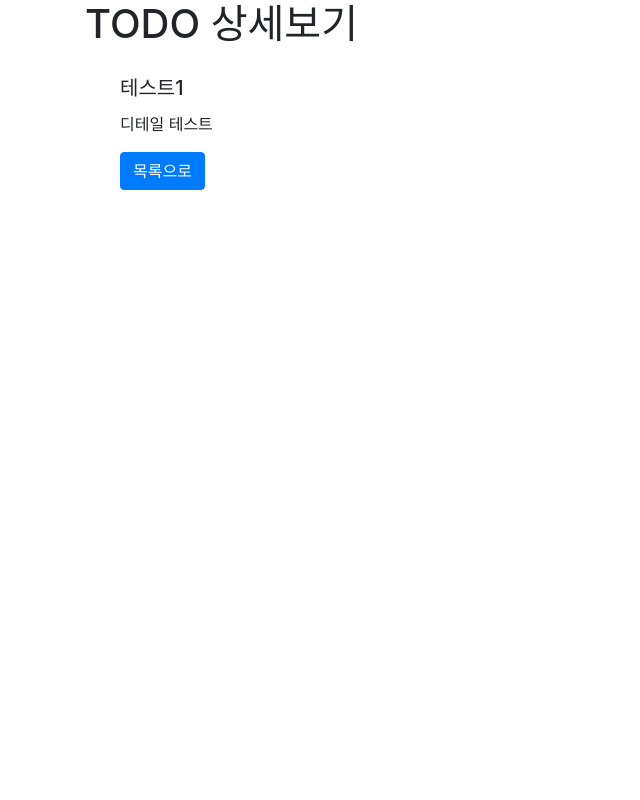
After one commit to onlynyang/Todo-List-Practice, a Django app: page /1/ in a window 1280 px wide. The commit adds this page. Shown: the whole page, without its empty margins (0-640 px from the left). Run offline with Django 5.2, Linux system fonts and the light colour scheme; data comes from the database, SQL or seed files in the repository; both versions use the stored data as it was after the commit; some libraries are stand-ins or nearby versions.

Commit message:
Feat: Todo 상세 조회 기능구현

```diff
--- /dev/null
+++ b/mytodo/todo/templates/todo/todo_detail.html
@@ -0,0 +1,26 @@
+<html>
+    <head>
+        <title>TODO 목록 앱</title>
+        <link
+            rel="stylesheet"
+            href="https://maxcdn.bootstrapcdn.com/bootstrap/4.0.0/css/bootstrap.min.css"
+        />
+        <link rel="stylesheet" href="https://cdn.jsdelivr.net/npm/bootstrap-icons@1.7.1/font/bootstrap-icons.css">
+    </head>
+    <body>
+        <div class="container">
+            <h1>TODO 상세보기</h1>
+            <div class="container">
+                <div class="row">
+                    <div class="col-md-12">
+                        <div class="card-body">
+                            <h5 class="card-title">{{ todo.title }}</h5>
+                            <p class="card-text">{{ todo.description }}</p>
+                            <a href="{% url 'todo_list' %}" class="btn btn-primary">목록으로</a>
+                        </div>
+                    </div>
+                </div>
+            </div>
+        </div>
+    </body>
+</html>
--- a/mytodo/todo/templates/todo/todo_list.html
+++ b/mytodo/todo/templates/todo/todo_list.html
@@ -21,7 +21,7 @@
             <ul class="list-group">
                 {% for todo in todos %}
                 <li class="list-group-item">
-                    <a href="">{{ todo.title }}</a>
+                    <a href="{% url 'todo_detail' pk=todo.pk %}">{{ todo.title }}</a>
                     {% if todo.important %}
                         <span class="badge badge-danger">!</span>
                     {% endif %}
--- a/mytodo/todo/urls.py
+++ b/mytodo/todo/urls.py
@@ -3,4 +3,5 @@ from . import views
 
 urlpatterns = [
     path('', views.todo_list, name='todo_list'),
+    path('<int:pk>/', views.todo_detail, name='todo_detail'),
 ]
--- a/mytodo/todo/views.py
+++ b/mytodo/todo/views.py
@@ -1,7 +1,11 @@
-from django.shortcuts import render
+from django.shortcuts import render, get_object_or_404
 from .models import Todo
 
 # Create your views here.
 def todo_list(request):
     todos = Todo.objects.filter(complete = False)
     return render(request, 'todo/todo_list.html', {'todos': todos})
+
+def todo_detail(request, pk):
+    todo = Todo.objects.get(id=pk)
+    return render(request, 'todo/todo_detail.html', {'todo': todo})
```
Also changed, not shown: mytodo/db.sqlite3.
